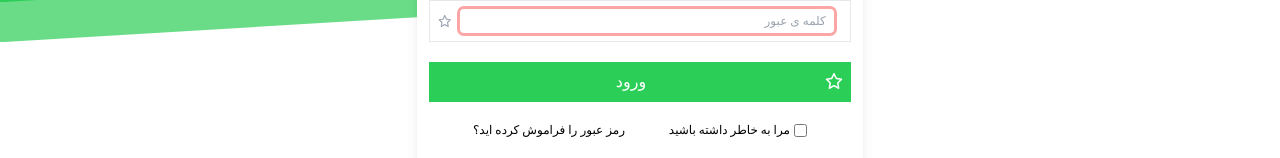
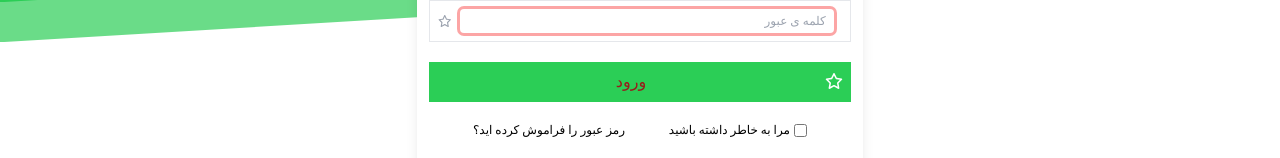
Before and after one commit to spdfalcon/p17, a React (Create React App) app in the folder p17/: page /login in a window 1280 px wide. Shown: the part 493-651 px from the top of the page. Built offline with nearby package versions, Linux system fonts and the light colour scheme.

Commit message:
sabz-input&valid321

```diff
--- a/p17/src/Components/Form/Input.js
+++ b/p17/src/Components/Form/Input.js
@@ -1,12 +1,14 @@
-import React, { useReducer } from 'react'
-
+import React, { useEffect, useReducer, useState } from 'react'
+import validator from '../../Validators/Validator';
+import { useForm } from '../../hooks/useForm';
 export default function Input(props) {
+    console.log(props.validations);
     const inputReducer = (state , action)=>{
         switch(action.type){
             case 'CHANGE': {
                 return {
                     value:action.value,
-                    isValid: true
+                    isValid: validator(action.value , action.validations)
                 }
             }
             default: {
@@ -19,11 +21,20 @@ export default function Input(props) {
         value : '',
         isValid: false,
     })
+
+    const {value , isValid} = mainInput
+    const {id, onInputHandler} = props
+
+    useEffect(()=>{
+        onInputHandler(id , value,isValid)
+    },[value])
     const onchangeHandler = (event)=>{
         console.log(event.target.value);
         dispatch({
             type:'CHANGE',
-            value:event.target.value
+            value:event.target.value,
+            validations:props.validations,
+            isValid:true
         })
     }
     const element = props.element === 'input' ? (
--- a/p17/src/Components/Login/Login.js
+++ b/p17/src/Components/Login/Login.js
@@ -6,7 +6,20 @@ import { Link } from 'react-router-dom'
 import Counter from '../Counter/Counter'
 import Input from '../Form/Input'
 import Button from '../Form/Button'
+import { useForm } from '../../hooks/useForm'
+import { requiredValidator, minValidator, maxValidator, emailValidator } from '../../Validators/rules'
 export default function Login() {
+    const [formState, onInputHandler] = useForm({
+        username: {
+            value: '',
+            isValid: false,
+        },
+        password: {
+            value: '',
+            isValid: false,
+        },
+
+    }, false)
     return (
         <div>
             <TopBar></TopBar>
@@ -28,8 +41,15 @@ export default function Login() {
                             <Input
                                 className=' w-full outline-none'
                                 type='text'
+                                id='username'
                                 placeholder='نام کاربری یا آدرس ایمیل'
                                 element='input'
+                                validations={[
+                                    requiredValidator(),
+                                    minValidator(8),
+                                    maxValidator(20)
+                                ]}
+                                onInputHandler={onInputHandler}
                             ></Input>
                             <i className="text-gray-400 fa-regular fa-star"></i>
                         </div>
@@ -39,6 +59,13 @@ export default function Login() {
                                 type='password'
                                 placeholder='کلمه ی عبور'
                                 element='input'
+                                id='password'
+                                validations={[
+                                    requiredValidator(),
+                                    minValidator(8),
+                                    maxValidator(18)
+                                ]}
+                                onInputHandler={onInputHandler}
                             ></Input>
                             <i className="text-gray-400 fa-regular fa-star"></i>
                         </div>
@@ -49,8 +76,8 @@ export default function Login() {
                             <div className='flex-1 text-center cursor-pointer'>
                                 <Button
                                     onclick={''}
-                                    className={''}
-                                    disabled={true}
+                                    className={`${formState.isFormValid ? 'text-white-color' : 'text-red-800'}`}
+                                    disabled={!formState.isFormValid}
                                 >ورود</Button>
                             </div>
                         </div>
--- /dev/null
+++ b/p17/src/Validators/Validator.js
@@ -0,0 +1,26 @@
+import rules from "./rules";
+const validator = (value, validations) => {
+    console.log('validator=>', value, validations);
+    let validationResults = []
+    for (const validator of validations) {
+        if (validator.value === rules.requiredValue) {
+            value.trim().length === 0 && validationResults.push(false)
+        }
+        if (validator.value === rules.minValue) {
+            value.trim().length < validator.min && validationResults.push(false)
+        }
+        if (validator.value === rules.maxValue) {
+            value.trim().length > validator.max && validationResults.push(false)
+        }
+        if (validator.value === rules.emailValue) {
+            !value.trim().includes('@') && validationResults.push(false)
+        }
+    }
+    if (validationResults.length) {
+        return false
+    } else {
+        return true
+    }
+}
+
+export default validator
--- /dev/null
+++ b/p17/src/Validators/rules.js
@@ -0,0 +1,25 @@
+const requiredValue = 'REQUIRED_VALUE'
+const minValue = 'MIN_VALUE'
+const maxValue = 'MAX_VALUE'
+const emailValue = 'EMAIL_VALUE'
+
+export const requiredValidator = ()=>({
+    value: requiredValue
+})
+
+export const minValidator = min=>({
+    value: minValue,
+    min
+})
+
+export const maxValidator = max=>({
+    value: maxValue,
+    max
+})
+
+export const emailValidator = ()=>({
+    value: emailValue
+})
+
+
+export default {requiredValue, minValue , maxValue, emailValue}
--- /dev/null
+++ b/p17/src/hooks/useForm.js
@@ -0,0 +1,51 @@
+import { useReducer } from "react"
+
+const formReducer = (state , action)=>{
+    switch(action.type){
+        case 'INPUT_CHANGE': {
+            let isFormValid = true
+            for(const inputID in state.inputs){
+                if(inputID === action.inputID){
+                    isFormValid = isFormValid && action.isValid
+                }else{
+                    isFormValid = isFormValid && state.inputs[inputID].isValid
+                }
+            }
+            return {
+                ...state ,
+                inputs:{
+                    ...state.inputs,
+                    [action.inputID]:{
+                        value:action.value,
+                        isValid:action.isValid
+                    }
+                },
+                isFormValid:isFormValid
+            }
+        }
+default: {
+    return state
+}
+    }
+}
+
+
+
+export const useForm = (initInput, initFormsValid) => {
+    const [formState , dispatch] = useReducer(formReducer,{
+        inputs: initInput,
+        isFormValid : initFormsValid
+
+    })
+
+    const onInputHandler = (id ,value, isValid)=>{
+        dispatch({
+            type:'INPUT_CHANGE',
+            value,
+            isValid,
+            inputID:id
+        })
+    }
+
+    return [formState, onInputHandler]
+}
```
